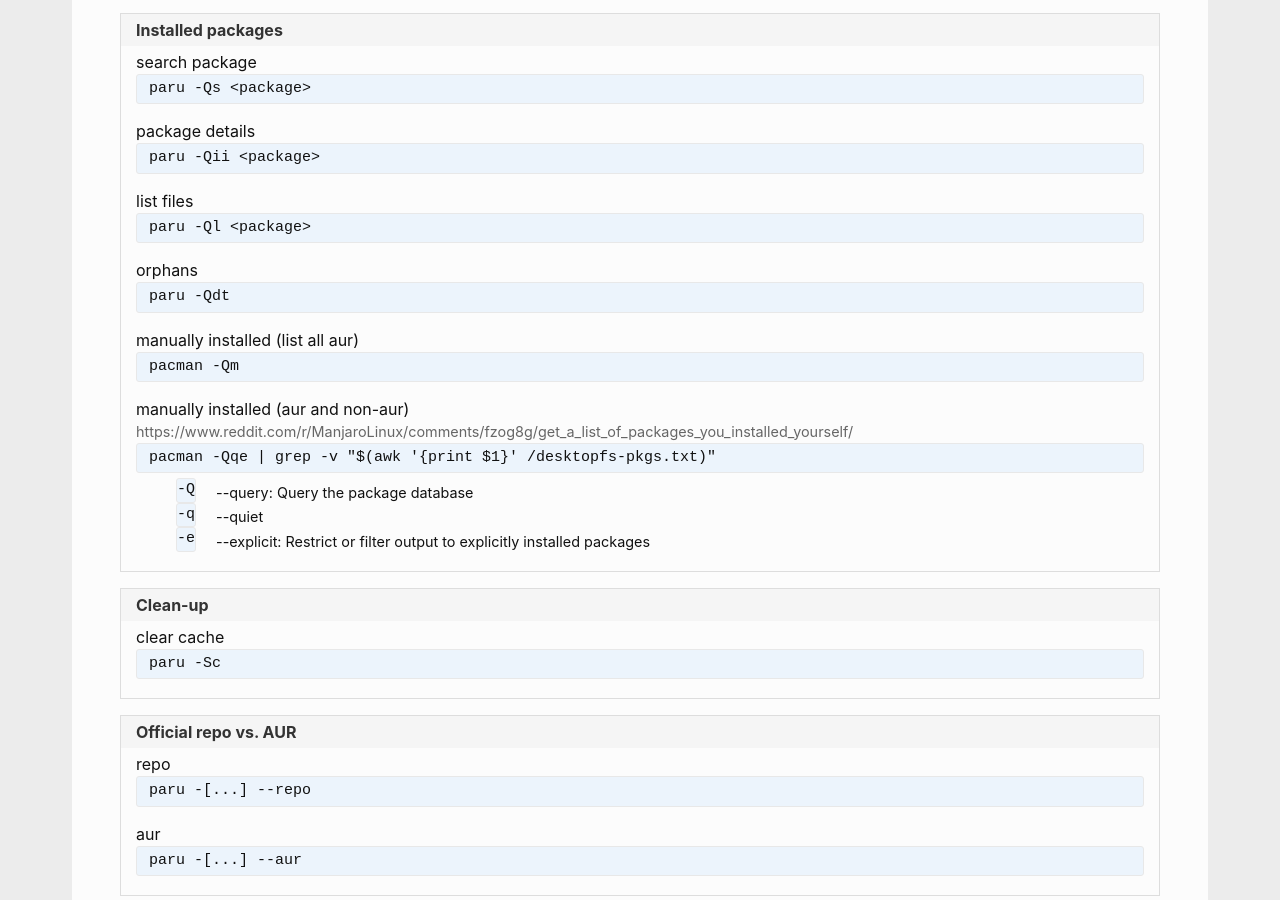
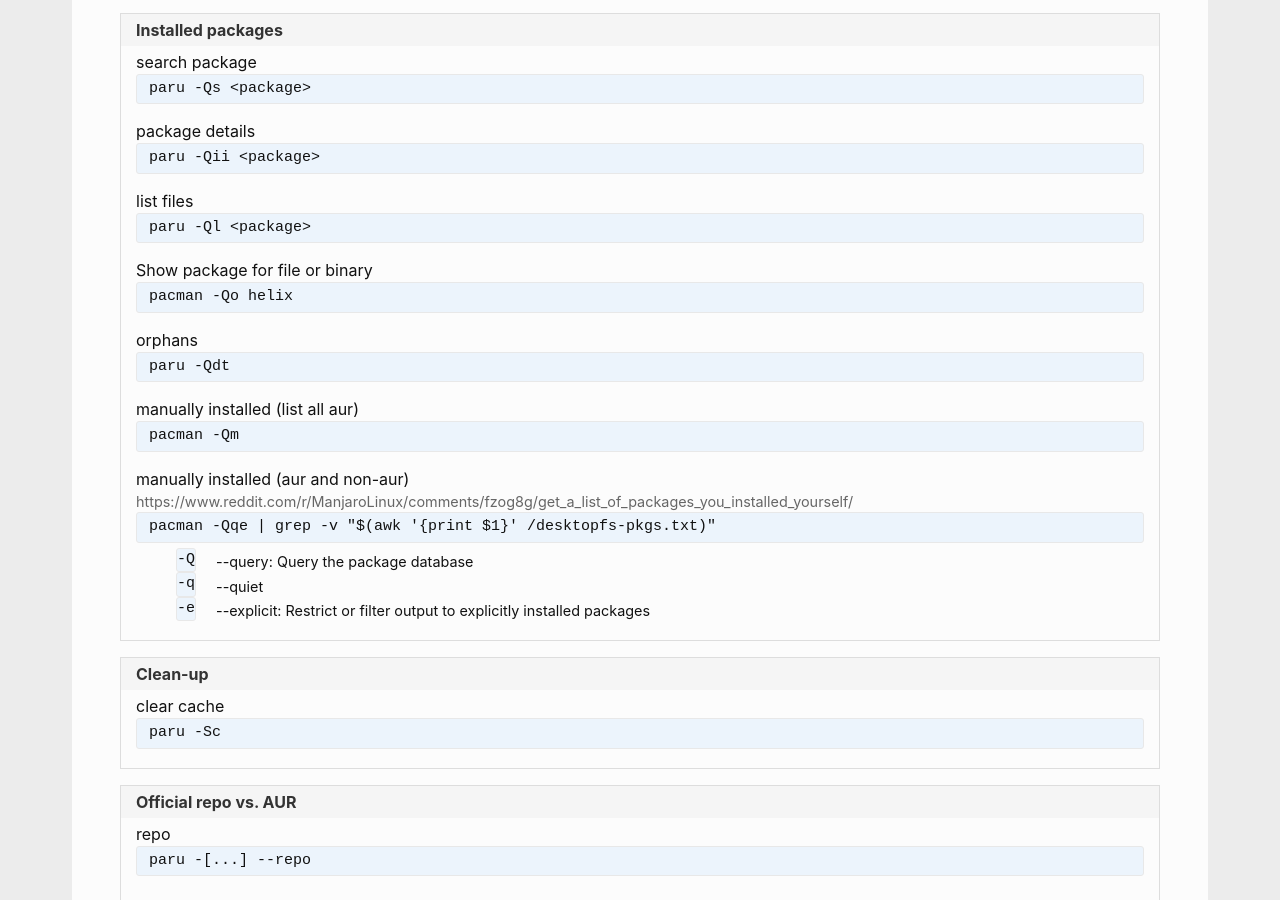
Before and after one commit to andreas-mausch/cheatsheets, a Jekyll site: the page built from _cheatsheets/paru.md, in a window 1280 px wide and 900 px high, scrolled down 1107 px. Built offline with Jekyll 4.4.1, drawn with Linux system fonts in a browser that asks for light colours.

Commit message:
pacman -Qo: Find package for file or binary

```diff
--- a/_cheatsheets/paru.md
+++ b/_cheatsheets/paru.md
@@ -28,6 +28,8 @@
         command: paru -Qii <package>
       - title: list files
         command: paru -Ql <package>
+      - title: Show package for file or binary
+        command: pacman -Qo helix
       - title: orphans
         command: paru -Qdt
       - title: manually installed (list all aur)
```
